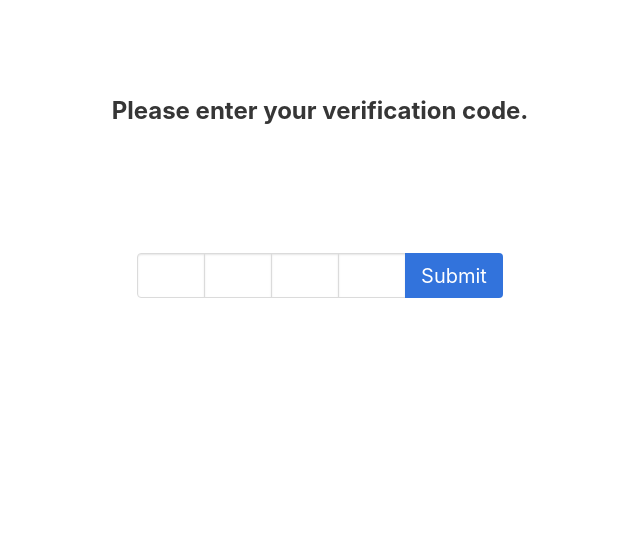
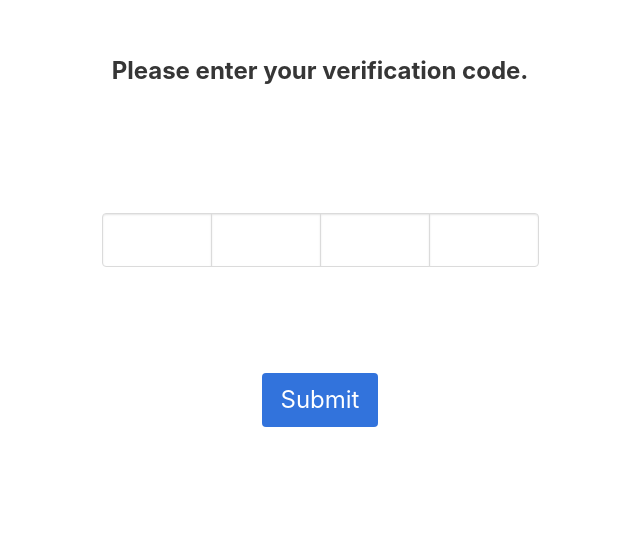
Before and after one commit to daichao1997/boardgame, a plain HTML site: page static/boardgame/auth.html in a window 1280 px wide. Shown: the part 107-643 px from the top of the page, without its empty margins (320-960 px from the left). Drawn offline with Linux system fonts and the light colour scheme.

Commit message:
add html

```diff
--- a/static/boardgame/auth.html
+++ b/static/boardgame/auth.html
@@ -10,8 +10,8 @@
 		<style type="text/css">
 			#a {
 				position: fixed;
-				top: 35%;
-				bottom: 65%;
+				top: 30%;
+				bottom: 70%;
 				left: 0;
 				right: 0;
 				margin: auto;
@@ -22,8 +22,20 @@
 			}
 			#b {
 				position: fixed;
-				top: 55%;
-				bottom: 45%;
+				top: 50%;
+				bottom: 50%;
+				left: 0;
+				right: 0;
+				margin: auto;
+				width: 80%;
+				height: 20%;
+				display: flex;
+				justify-content: center;
+			}
+			#c {
+				position: fixed;
+				top: 70%;
+				bottom: 30%;
 				left: 0;
 				right: 0;
 				margin: auto;
@@ -41,20 +53,20 @@
 			</div>
 			<div class="field has-addons" id="b">
 				<p class="control">
-					<input class="input is-medium is-paddingless" id="n1" type="text" size="1" maxlength="1" style="text-align:center;"/>
+					<input class="input is-large" id="n1" type="text" size="1" maxlength="1" style="text-align:center;"/>
 				</p>
 				<p class="control">
-					<input class="input is-medium is-paddingless" id="n2" type="text" size="1" maxlength="1" style="text-align:center;"/>
+					<input class="input is-large" id="n2" type="text" size="1" maxlength="1" style="text-align:center;"/>
 				</p>
 				<p class="control">
-					<input class="input is-medium is-paddingless" id="n3" type="text" size="1" maxlength="1" style="text-align:center;"/>
+					<input class="input is-large" id="n3" type="text" size="1" maxlength="1" style="text-align:center;"/>
 				</p>
 				<p class="control">
-					<input class="input is-medium is-paddingless" id="n4" type="text" size="1" maxlength="1" style="text-align:center;"/>
+					<input class="input is-large" id="n4" type="text" size="1" maxlength="1" style="text-align:center;"/>
 				</p>
-				<div class="control">
-					<button class="button is-link is-medium">Submit</button>
-				</div>
+			</div>
+			<div class="control" id="c">
+					<button class="button is-link is-large">Submit</button>
 			</div>
 
 		<script type="text/javascript">
```
